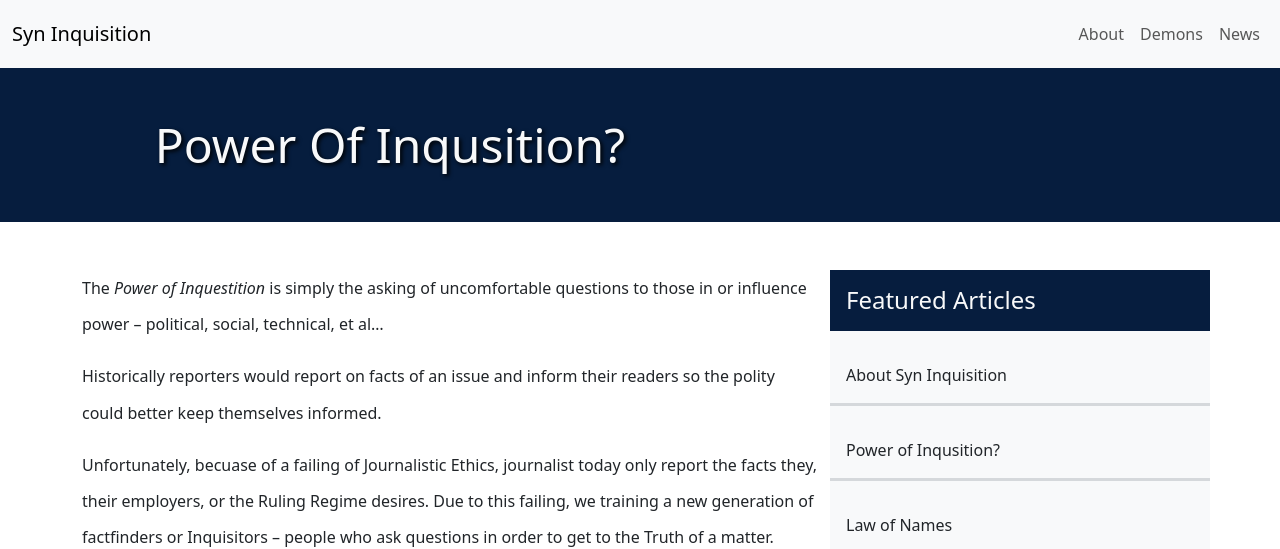
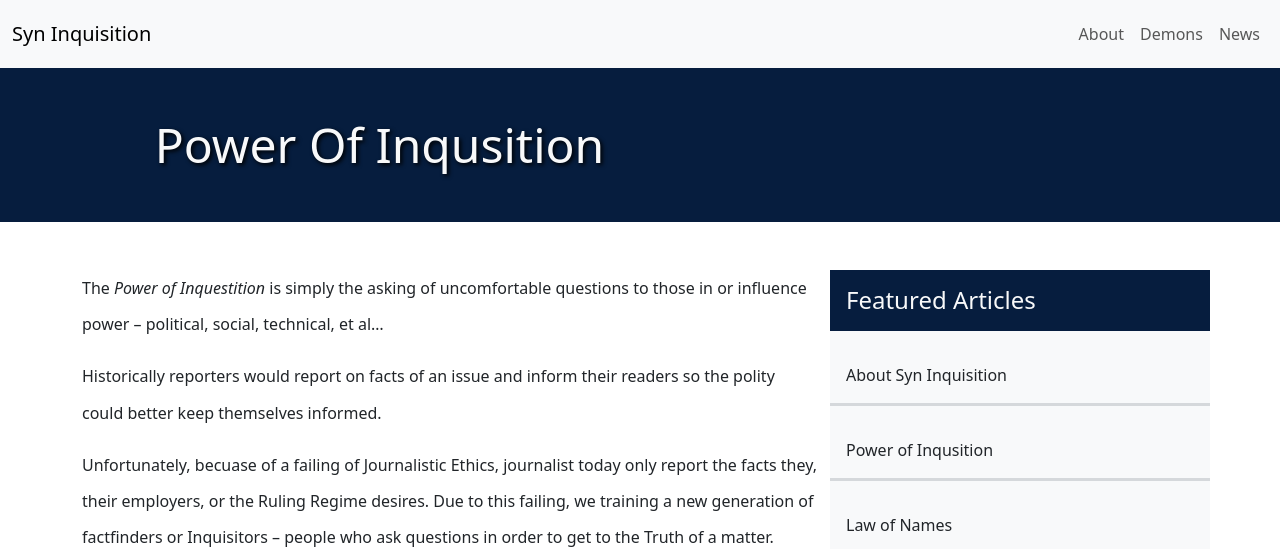
Before and after one commit to Culture-404/Syn_Inquisition, a Jekyll site: the page built from _library/2024-03-19-inqusition.md, in a window 1280 px wide. Shown: the top 549 px of the page. Built offline with Jekyll 4.4.1, drawn with Linux system fonts in a browser that asks for light colours.

```diff
--- a/_library/2024-03-19-inqusition.md
+++ b/_library/2024-03-19-inqusition.md
@@ -1,6 +1,6 @@
 ---
 layout: post
-title: "Power of Inqusition?"
+title: "Power of Inqusition"
 permalink: /power-of-inqusition
 date: 2024-03-19
 published: true
```
